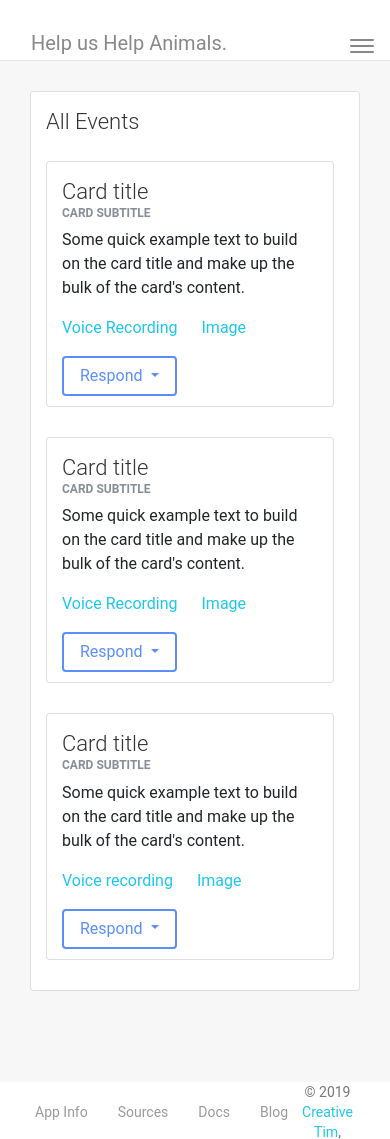
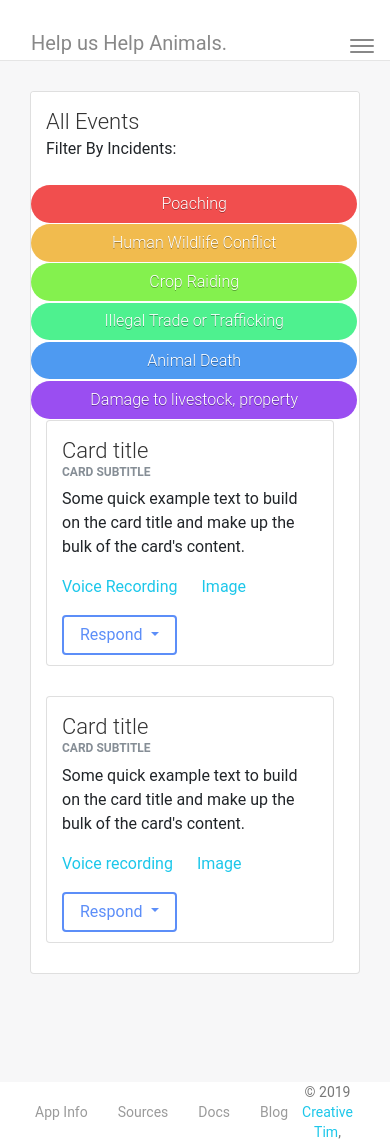
Before and after one commit to Ishita-Mehta/WildSOS-Alerts, a Flask app: page /notifications.html in a window 390 px wide; the page is wider, and only the part inside the window is pictured. Shown: the top 1139 px of that part. Run offline with Flask 2, Linux system fonts and the light colour scheme; tables that the repository leaves empty hold one stand-in row (values such as "Sample post"); data that the repository does not hold is empty; some libraries are stand-ins or nearby versions.

Commit message:
cards incident

```diff
--- a/app/templates/pages/notifications.html
+++ b/app/templates/pages/notifications.html
@@ -4,25 +4,74 @@
      background-image: none;
      border-color: #0062cc;
 }
+a.button4{
+    display:inline-block;
+    padding:0.3em 1.2em;
+    margin:0 0.1em 0.1em 0;
+    border : 0.16em solid rgba(255,255,255,0);
+    border-radius: 2em;
+    box-sizing: border-box;
+    text-decoration:none;
+    font-family:'Roboto',sans-serif;
+    font-weight:300;
+    color:#FFFFFF;
+    text-shadow: 0 0.04em 0.04em rgba(0,0,0,0.35);
+    text-align:center;
+    transition: all 0.2s;
+}
+a.button4:hover{
+    border-color: rgba(255,255,255,1);
+}
+@media all and (max-width:30em){
+ a.button4{
+    display:block;
+    margin:0.2em auto;
+}
+}
+
 </style>
+
 
             <div class="content">
                 <div class="container-fluid">
                     <div class="card">
                         <div class="card-header">
                             <h4 class="card-title">All Events</h4>
-                        </div>
+                            Filter By Incidents:
+                          </div>
+
                         <br>
+                        <a href="#" id="poaching" class="button4" style="background-color:#f14e4e">Poaching</a>
+                        <a href="#" id="human_wildlife" class="button4" style="background-color:#f1bb4e">Human Wildlife Conflict</a>
+                        <a href="#" id="crop_raiding" class="button4" style="background-color:#84f14e">Crop Raiding</a>
+                        <a href="#" id="traffic" class="button4" style="background-color:#4ef18f">Illegal Trade or Trafficking</a>
+                        <a href="#" id="animal_Death" class="button4" style="background-color:#4e9af1">Animal Death</a>
+                        <a href="#" id="damage" class="button4" style="background-color:#9a4ef1">Damage to livestock, property</a>
+
                        <div class="container-fluid">
                        <div class="row">
+                          {% for i in keys_list %}
                             <div class="col-md-4">
                         <div class="card" style="width: 18rem; ">
+
                                 <div class="card-body">
-                                  <h4 class="card-title">Card title</h4>
+                                  <h4 class="card-title">Incident {{ incident_data[i]['incident_id'] }}</h4>
                                   <h6 class="card-subtitle mb-2 text-muted">Card subtitle</h6>
-                                  <p class="card-text">Some quick example text to build on the card title and make up the bulk of the card's content.</p>
+                                  <p class="card-text">
+                                     <b>Animal: </b> {{ incident_data[i]['animal'] }} <br>
+                                     <b>Incident Type: </b>{{ incident_data[i]['incident_type'] }} <br>
+                                     <b>Incident Priority: </b> {{ incident_data[i]['incident_priority'] }} <br>
+                                     <b>Situation Type: </b>{{ incident_data[i]['situation_type'] }} <br>
+                                     <b>Incident Location: </b>{{ incident_data[i]['incident_location'] }} <br>
+                                     <b>Incident Data: </b>{{ incident_data[i]['incident_date'] }} <br>
+                                     <b>Incident Time: </b> {{ incident_data[i]['incident_time'] }} <br>
+
+
+
+
+                                  </p>
                                   <a href="#" class="card-link">Voice Recording</a>
-                                              <a href="#" class="card-link">Image</a>
+                                              <a href= {{ incident_data[i][ "image_url" ] }} class="card-link">Image</a>
                                   <p>
 
 
@@ -41,7 +90,7 @@
                                 </div>
                               </div>
                             </div>
-
+    {% endfor %}
                             <div class="col-md-4">
                                     <div class="card" style="width: 18rem; ">
                                             <div class="card-body">
--- a/app/views.py
+++ b/app/views.py
@@ -46,18 +46,18 @@ def generate_id():
 
 
 def calculate_priority(situation_type, incident_type):
-    incident_type = [ 'Poaching',
+    '''incident_list = [ 'Poaching',
             'Human Wildlife Conflict',
             'Crop Raiding',
             'Illegal Trade or Trafficking',
             'Animal Death',
-            'Damage to livestock, property',
+            'Damage to livestock, property'
             ]
 
-    situation_type = ['critical',
+    situation_list = ['critical',
              'significant',
              'minor'
-            ]
+            ]   '''
     incident_priority = 5
     if situation_type == 'critical' and incident_type in ['Poaching', 'Human Wildlife Conflict', 'Crop Raiding', 'Illegal Trade or Trafficking']:
                 incident_priority = 1
@@ -300,9 +300,14 @@ def icons():
 # Render the icons page
 @app.route('/notifications.html')
 def notifications():
+    incident_data = db.child('incident').get()
+    incident_data = incident_data.val()
+    keys_list = list(incident_data.keys())
+    print(keys_list)
+    return render_template('layouts/default.html',
+                            content=render_template( 'pages/notifications.html', incident_data = incident_data, keys_list = keys_list) )
 
-    return render_template('layouts/default.html',
-                            content=render_template( 'pages/notifications.html') )
+
 
 # App main route + generic routing
 @app.route('/', defaults={'path': 'index.html'})
```
